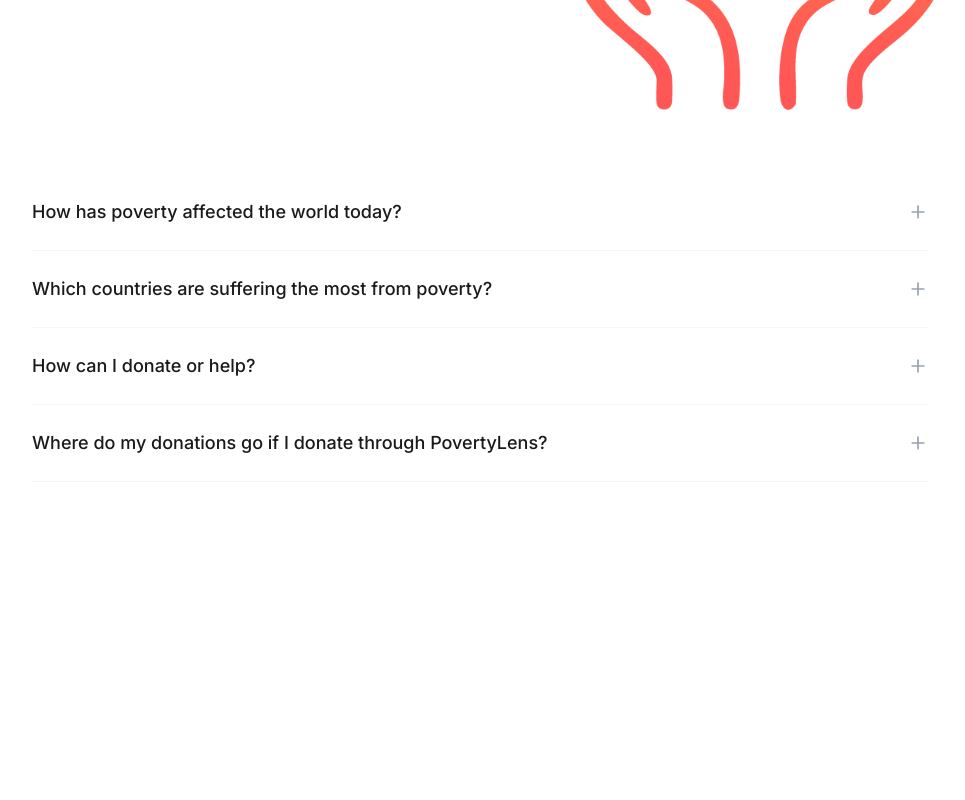
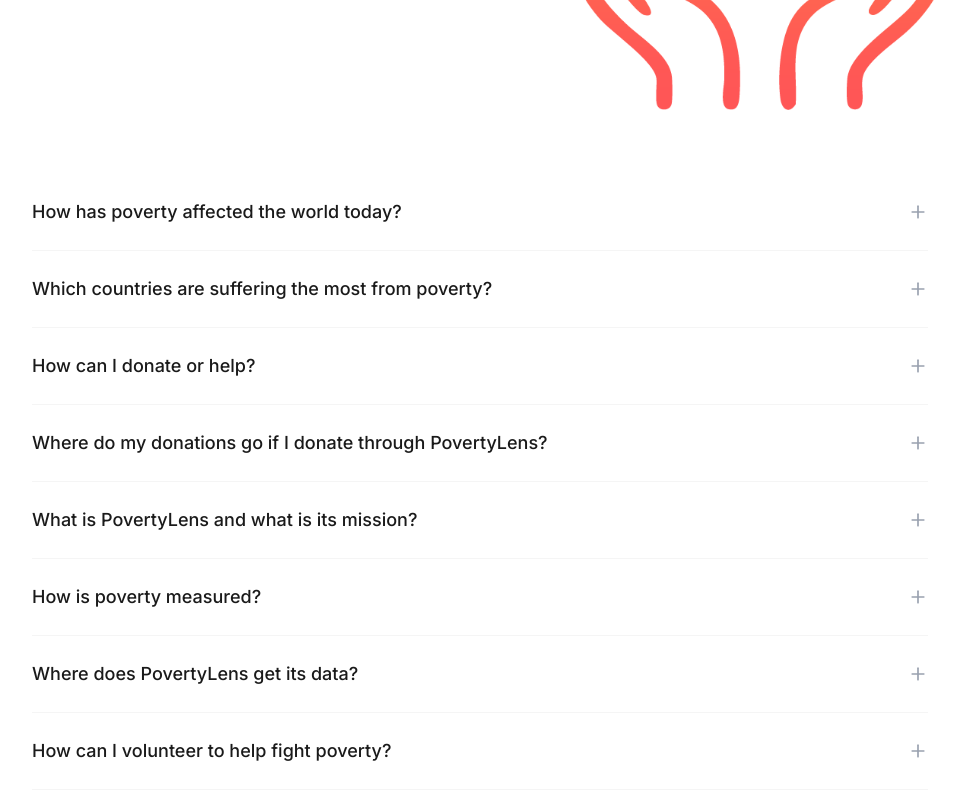
Before and after one commit to Revolution5/PovertyLens, a Next.js app in the folder frontend/: page /FAQ in a window 1280 px wide. Shown: the part 555-1355 px from the top of the page, without its empty margins (160-1125 px from the left). Before the commit the page ends 1117 px from the top, so only its background shows below. Built offline with nearby package versions, Linux system fonts and the light colour scheme.

Commit message:
Update page.tsx

```diff
--- a/frontend/app/FAQ/page.tsx
+++ b/frontend/app/FAQ/page.tsx
@@ -43,7 +43,51 @@ export default function FAQ() {
                     <p className="mb-1">5. Operational Costs</p>
                 </div>
             )
-        }
+        },
+        // Added by marisol morales - 3/7/2026 - new FAQ entries covering About PovertyLens, poverty measurement, volunteering, and data sources
+        {
+            question: "What is PovertyLens and what is its mission?",
+            answer: (
+                <div>
+                    <p className="mb-2">PovertyLens is a platform dedicated to making global poverty data accessible, understandable, and actionable for everyone. Our mission is to bridge the gap between complex economic data and the public by presenting poverty statistics in a clear, visual, and human-centered way.</p>
+                    <p>We believe that informed communities are empowered communities — and that understanding the scale and shape of poverty is the first step toward addressing it.</p>
+                </div>
+            )
+        },
+        {
+            question: "How is poverty measured?",
+            answer: (
+                <div>
+                    <p className="mb-2">Poverty is typically measured in two ways:</p>
+                    <p className="mb-2"><strong>1. International (extreme) poverty line:</strong> The World Bank sets this at $2.15 per person per day (as of 2022). Anyone living below this threshold is considered to be in extreme poverty. This allows for comparisons across countries.</p>
+                    <p className="mb-2"><strong>2. National poverty lines:</strong> Each country sets its own poverty line based on the local cost of living. These vary widely — for example, the poverty line in the United States is significantly higher than in Sub-Saharan Africa.</p>
+                    <p>PovertyLens displays both international and national rates so you can explore poverty through either lens.</p>
+                </div>
+            )
+        },
+        {
+            question: "Where does PovertyLens get its data?",
+            answer: (
+                <div>
+                    <p className="mb-2">Our poverty statistics are sourced primarily from the <strong>World Bank Poverty and Inequality Platform (PIP)</strong>, which aggregates household survey data from countries around the world. National poverty line data is sourced from official government statistics and World Bank country reports.</p>
+                    <p className="mb-2">Data is cached and refreshed regularly to keep figures as current as possible. Each statistic on the platform includes a source label and the year it was recorded so you always know how recent the data is.</p>
+                    <p>For countries with limited survey data, some figures may be estimates based on the most recent available year.</p>
+                </div>
+            )
+        },
+        {
+            question: "How can I volunteer to help fight poverty?",
+            answer: (
+                <div>
+                    <p className="mb-2">There are many meaningful ways to get involved beyond donating:</p>
+                    <p className="mb-1"><strong>1. Local organizations:</strong> Search for food banks, shelters, and community outreach programs in your area that rely on volunteers.</p>
+                    <p className="mb-1"><strong>2. Skills-based volunteering:</strong> Offer professional skills — such as legal aid, financial literacy coaching, or tutoring — to organizations that serve low-income communities.</p>
+                    <p className="mb-1"><strong>3. Advocacy:</strong> Raise awareness by sharing accurate information about poverty with your network, or contact your local representatives to support poverty-reduction policies.</p>
+                    <p className="mt-2">Visit our <strong>Resources → Donations & Volunteering</strong> page for a curated list of organizations actively seeking volunteers.</p>
+                </div>
+            )
+        },
+        // End of addition - 3/7/2026
     ];
 
     return (
```
